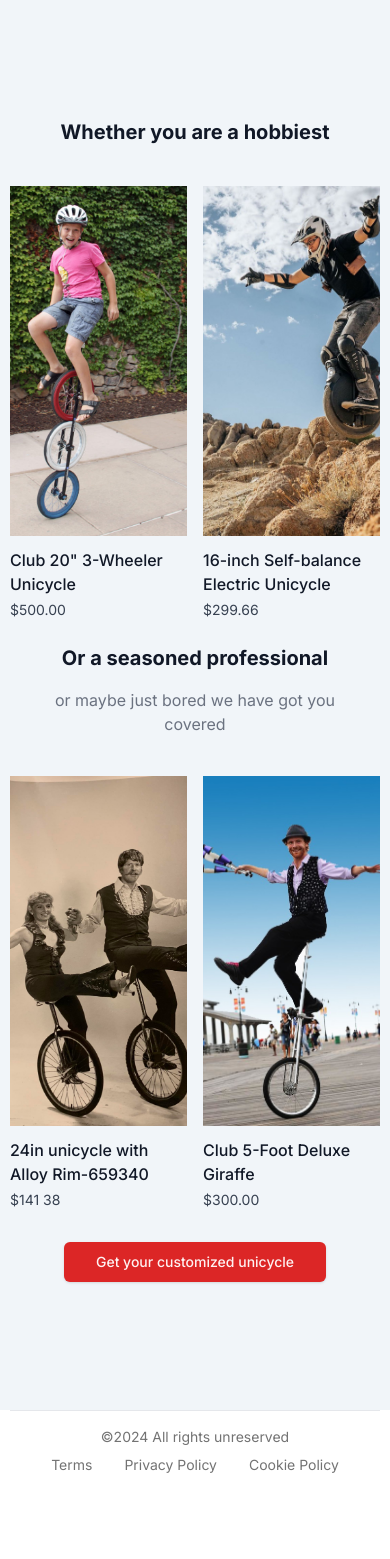
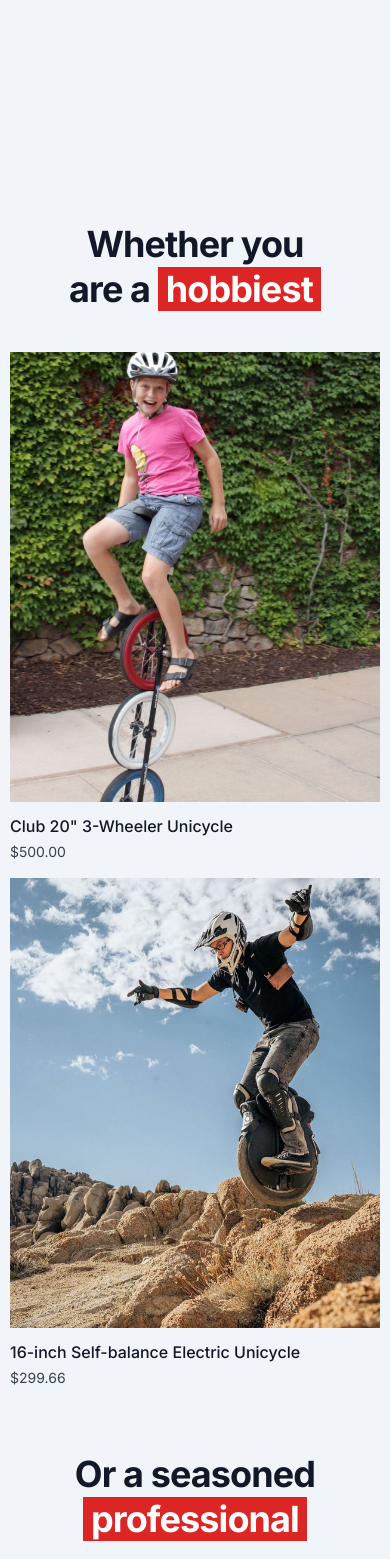
Before and after one commit to YasseRRRRRRRR/One-Wheel-Odyssy, a Next.js app in the folder one-wheel-odyssy/: page / in a window 390 px wide. Shown: the part 2769-4328 px from the top of the page. Before the commit the page ends 4260 px from the top, so only its background shows below. Built offline with nearby package versions, Linux system fonts and the light colour scheme; no server answers.

Commit message:
getting a more cohesive page layout

```diff
--- a/one-wheel-odyssy/src/app/page.tsx
+++ b/one-wheel-odyssy/src/app/page.tsx
@@ -256,9 +256,9 @@ export default function Home() {
             </div>
           </div>
         </MaxWidthWrapper>
-        <div className="pt-16">
-          <Reviews />
-        </div>
+      </section>
+      <section className="bg-slate-100 py-24">
+        <Reviews />
       </section>
     </div>
   );
--- a/one-wheel-odyssy/src/components/reviews.tsx
+++ b/one-wheel-odyssy/src/components/reviews.tsx
@@ -10,35 +10,36 @@ const Reviews = () => {
     <MaxWidthWrapper className="flex flex-col items-center justify-center">
       {/* <p>[section n. 03]</p>
         <p>something about the quiz then the call to action</p> */}
-      <div className="mx-auto max-w-screen-xl  pt-8  sm:pt-12 ">
+      <div className="mx-auto max-w-screen-xl   ">
         <div className="grid grid-cols-1 gap-4 lg:grid-cols-3 lg:items-stretch">
           <div className="grid place-content-center rounded  p-6 sm:p-8">
             <div className="mx-auto max-w-md text-center lg:text-left">
               <header>
-                <h2 className="text-xl font-bold text-gray-900 sm:text-3xl">
-                  Whether you are a hobbiest
+                <h2 className=" mt-2 tracking-tight text-balance !leading-tight font-bold text-4xl md:text-5xl text-gray-900">
+                  Whether you are a{" "}
+                  <span className="bg-red-600 px-2 text-white">hobbiest</span>
                 </h2>
               </header>
             </div>
           </div>
 
           <div className="lg:col-span-2 lg:py-8">
-            <ul className="grid grid-cols-2 gap-4">
+            <ul className="grid grid-cols-1 sm:grid-cols-2 gap-4">
               <li>
                 <a href="#" className="group block overflow-hidden">
-                  <div className="relative h-[350px] sm:h-[450px]">
+                  <div className="relative h-[450px] ">
                     <Image
                       layout="fill"
                       objectFit="cover"
                       src="/unpaid-models-pleaseforgiveme/psychopath1.jpg"
-                      alt=""
+                      alt="picture of a person enjoying the product"
                       className="absolute inset-0 h-full w-full object-cover opacity-100 group-hover:opacity-0"
                     />
                     <Image
                       layout="fill"
                       objectFit="cover"
                       src="/product-list/for-the-sociopaths.jpg"
-                      alt=""
+                      alt="a better picture of the product itself"
                       className="absolute inset-0 h-full w-full object-cover opacity-0 group-hover:opacity-100"
                     />
                   </div>
@@ -55,19 +56,19 @@ const Reviews = () => {
 
               <li>
                 <a href="#" className="group block overflow-hidden">
-                  <div className="relative h-[350px] sm:h-[450px]">
+                  <div className="relative h-[450px]">
                     <Image
                       layout="fill"
                       objectFit="cover"
                       src="/unpaid-models-pleaseforgiveme/electrical-person.jpg"
-                      alt=""
+                      alt="picture of a person enjoying the product"
                       className="absolute inset-0 h-full w-full object-cover opacity-100 group-hover:opacity-0"
                     />
                     <Image
                       layout="fill"
                       objectFit="cover"
                       src="/product-list/electrical-unicyle.jpg"
-                      alt=""
+                      alt="a better picture of the product itself"
                       className="absolute inset-0 h-full w-full object-cover opacity-0 group-hover:opacity-100"
                     />
                   </div>
@@ -85,16 +86,19 @@ const Reviews = () => {
           </div>
         </div>
       </div>
-      <div className="mx-auto max-w-screen-xl  pb-8  sm:pb-12 ">
+      <div className="mx-auto max-w-screen-xl py-8 sm:pb-12 ">
         <div className="grid grid-cols-1 gap-4 lg:grid-cols-3 lg:items-stretch">
           <div className="order-1 lg:order-2 grid place-content-center rounded -gray-10bg0 p-6 sm:p-8">
             <div className="mx-auto max-w-md text-center lg:text-left">
               <header>
-                <h2 className="text-xl font-bold text-gray-900 sm:text-3xl">
-                  Or a seasoned professional
+                <h2 className=" mt-2 tracking-tight text-balance !leading-tight font-bold text-4xl md:text-5xl text-gray-900">
+                  Or a seasoned{" "}
+                  <span className="bg-red-600 px-2 text-white">
+                    professional
+                  </span>
                 </h2>
 
-                <p className="mt-4 text-gray-500">
+                <p className="mt-4  text-gray-500">
                   or maybe just bored we have got you covered
                 </p>
               </header>
@@ -105,7 +109,7 @@ const Reviews = () => {
                     size: "lg",
                   })}
                 >
-                  Get your customized unicycle
+                  Get your own unicycle
                   <ArrowRight className="ml-1.5 h-5 w-5" />
                 </Link>
               </div>
@@ -113,22 +117,22 @@ const Reviews = () => {
           </div>
 
           <div className="order-2 lg:order-1  lg:col-span-2 lg:py-8">
-            <ul className="grid grid-cols-2 gap-4">
+            <ul className="grid grid-cols-1 sm:grid-cols-2 gap-4">
               <li>
                 <a href="#" className="group block overflow-hidden">
-                  <div className="relative h-[350px] sm:h-[450px]">
+                  <div className="relative h-[450px]">
                     <Image
                       layout="fill"
                       objectFit="cover"
                       src="/unpaid-models-pleaseforgiveme/vintage-professionals.jpg"
-                      alt=""
+                      alt="picture of a person enjoying the product"
                       className="absolute inset-0 h-full w-full object-cover opacity-100 group-hover:opacity-0"
                     />
                     <Image
                       layout="fill"
                       objectFit="cover"
                       src="/product-list/larger-tire-model.jpg"
-                      alt=""
+                      alt="a better picture of the product itself"
                       className="absolute inset-0 h-full w-full object-cover opacity-0 group-hover:opacity-100"
                     />
                   </div>
@@ -138,26 +142,26 @@ const Reviews = () => {
                       24in unicycle with Alloy Rim-659340
                     </h3>
 
-                    <p className="mt-1 text-sm text-gray-700">$141 38</p>
+                    <p className="mt-1 text-sm text-gray-700">$141.38</p>
                   </div>
                 </a>
               </li>
 
               <li>
                 <a href="#" className="group block overflow-hidden">
-                  <div className="relative h-[350px] sm:h-[450px]">
+                  <div className="relative h-[450px]">
                     <Image
                       layout="fill"
                       objectFit="cover"
                       src="/unpaid-models-pleaseforgiveme/weirdly-shaped-unicycle.jpg"
-                      alt=""
+                      alt="picture of a person enjoying the product"
                       className="absolute inset-0 h-full w-full object-cover opacity-100 group-hover:opacity-0"
                     />
                     <Image
                       layout="fill"
                       objectFit="cover"
                       src="/product-list/longer-pedals-model.jpg"
-                      alt=""
+                      alt="a better picture of the product itself"
                       className="absolute inset-0 h-full w-full object-cover opacity-0 group-hover:opacity-100"
                     />
                   </div>
@@ -179,7 +183,7 @@ const Reviews = () => {
                   size: "lg",
                 })}
               >
-                Get your customized unicycle
+                Get your own unicycle
               </Link>
             </div>
           </div>
```
Also changed, not shown: one-wheel-odyssy/public/unpaid-models-pleaseforgiveme/psychopath1.jpg.
